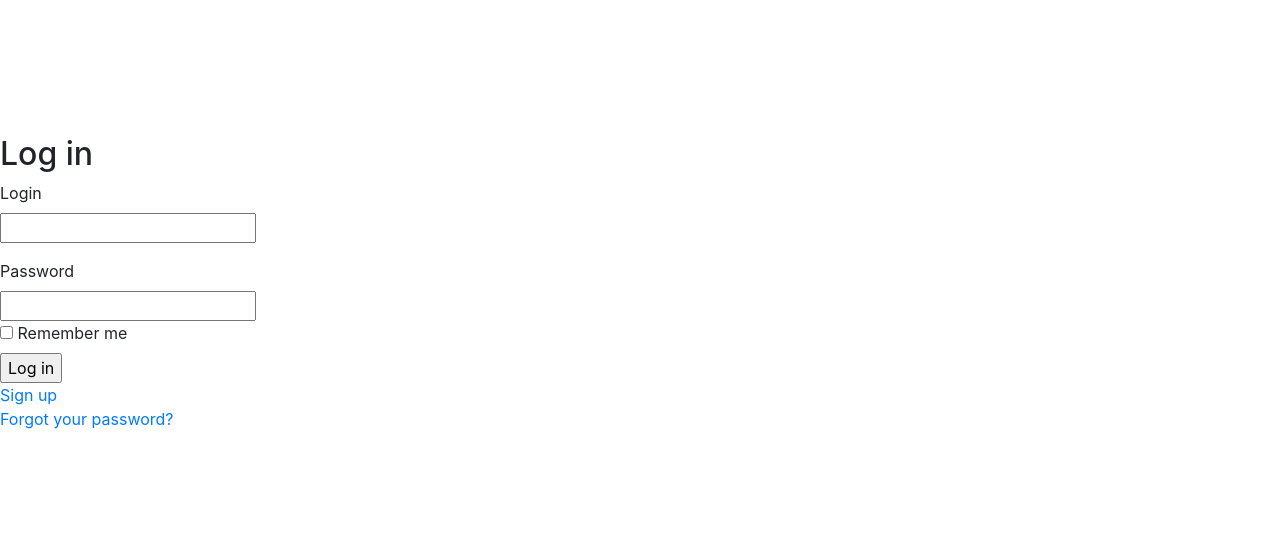
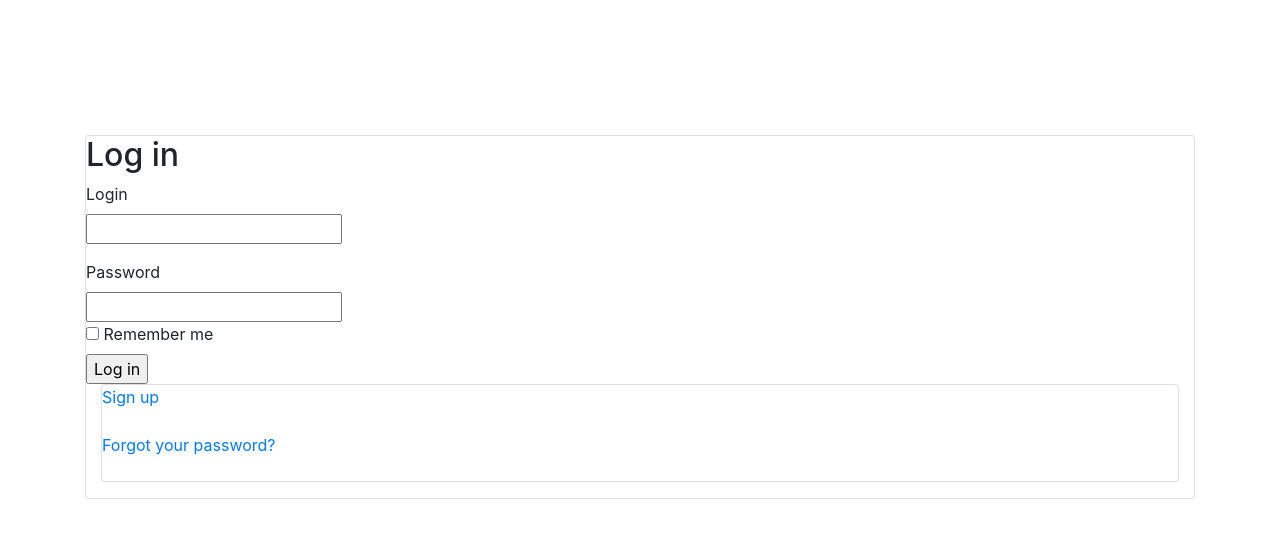
Before and after one commit to Guy-Norkunas/Rails-Group-Project, a Rails app: page /users/sign_in in a window 1280 px wide. Shown: the top 538 px of the page. Run offline with Rails 7, Linux system fonts and the light colour scheme; style sheets or scripts are compiled from the project's sources.

Commit message:
cleaned up and styled devise screens

```diff
--- a/app/views/users/confirmations/new.html.erb
+++ b/app/views/users/confirmations/new.html.erb
@@ -1,3 +1,5 @@
+<div class="container">
+  <div id="login-cont" class="card">
     <h2>Resend confirmation instructions</h2>
 
     <%= form_for(resource, as: resource_name, url: confirmation_path(resource_name), html: { method: :post }) do |f| %>
@@ -14,3 +16,5 @@
     <% end %>
 
     <%= render "users/shared/links" %>
+  </div>
+</div>
--- a/app/views/users/mailer/email_changed.html.erb
+++ b/app/views/users/mailer/email_changed.html.erb
@@ -1,3 +1,5 @@
+<div class="container">
+  <div id="login-cont" class="card">
     <p>Hello <%= @email %>!</p>
 
     <% if @resource.try(:unconfirmed_email?) %>
@@ -5,3 +7,5 @@
     <% else %>
       <p>We're contacting you to notify you that your email has been changed to <%= @resource.email %>.</p>
     <% end %>
+  </div>
+</div>
--- a/app/views/users/passwords/edit.html.erb
+++ b/app/views/users/passwords/edit.html.erb
@@ -1,3 +1,5 @@
+<div class="container">
+  <div id="login-cont" class="card">
     <h2>Change your password</h2>
 
     <%= form_for(resource, as: resource_name, url: password_path(resource_name), html: { method: :put }) do |f| %>
@@ -23,3 +25,5 @@
     <% end %>
 
     <%= render "users/shared/links" %>
+  </div>
+</div>
--- a/app/views/users/passwords/new.html.erb
+++ b/app/views/users/passwords/new.html.erb
@@ -1,3 +1,5 @@
+<div class="container">
+  <div id="login-cont" class="card">
     <h2>Forgot your password?</h2>
 
     <%= form_for(resource, as: resource_name, url: password_path(resource_name), html: { method: :post }) do |f| %>
@@ -14,3 +16,5 @@
     <% end %>
 
     <%= render "users/shared/links" %>
+  </div>
+</div>
--- a/app/views/users/registrations/edit.html.erb
+++ b/app/views/users/registrations/edit.html.erb
@@ -1,3 +1,5 @@
+<div class="container">
+  <div id="login-cont" class="card">
     <h2>Edit <%= resource_name.to_s.humanize %></h2>
 
     <%= form_for(resource, as: resource_name, url: registration_path(resource_name), html: { method: :put }) do |f| %>
@@ -43,3 +45,5 @@
     <p>Unhappy? <%= button_to "Cancel my account", registration_path(resource_name), data: { confirm: "Are you sure?" }, method: :delete %></p>
 
     <%= link_to "Back", :back %>
+  </div>
+</div>
--- a/app/views/users/registrations/new.html.erb
+++ b/app/views/users/registrations/new.html.erb
@@ -1,3 +1,5 @@
+<div class="container">
+  <div id="login-cont" class="card">
     <h2>Sign up</h2>
 
     <%= form_for(resource, as: resource_name, url: registration_path(resource_name)) do |f| %>
@@ -29,3 +31,5 @@
     <% end %>
 
     <%= render "users/shared/links" %>
+  </div>
+</div>
--- a/app/views/users/sessions/new.html.erb
+++ b/app/views/users/sessions/new.html.erb
@@ -1,3 +1,6 @@
+<div class="container">
+  <div id="login-cont" class="card">
+    <div class="form-group">
     <h2>Log in</h2>
 
     <%= form_for(resource, as: resource_name, url: session_path(resource_name)) do |f| %>
@@ -24,3 +27,6 @@
     <% end %>
 
     <%= render "users/shared/links" %>
+    </div>
+  </div>
+</div>
--- a/app/views/users/shared/_error_messages.html.erb
+++ b/app/views/users/shared/_error_messages.html.erb
@@ -1,3 +1,5 @@
+<div class="container">
+  <div id="login-cont" class="card">
     <% if resource.errors.any? %>
       <div id="error_explanation">
         <h2>
@@ -13,3 +15,5 @@
         </ul>
       </div>
     <% end %>
+  </div>
+</div>
--- a/app/views/users/shared/_links.html.erb
+++ b/app/views/users/shared/_links.html.erb
@@ -1,3 +1,5 @@
+<div class="container">
+  <div id="login-cont" class="card">
     <%- if controller_name != 'sessions' %>
       <%= link_to "Log in", new_session_path(resource_name) %><br />
     <% end %>
@@ -23,3 +25,5 @@
         <%= link_to "Sign in with #{OmniAuth::Utils.camelize(provider)}", omniauth_authorize_path(resource_name, provider) %><br />
       <% end %>
     <% end %>
+  </div>
+</div>
```
Also changed, not shown: app/views/users/mailer/confirmation_instructions.html.erb (+7 -3 lines), app/views/users/mailer/password_change.html.erb (+6 -2 lines), app/views/users/mailer/reset_password_instructions.html.erb (+9 -5 lines), app/views/users/mailer/unlock_instructions.html.erb (+8 -4 lines). Lines whose indentation alone changed are shown as unchanged.
